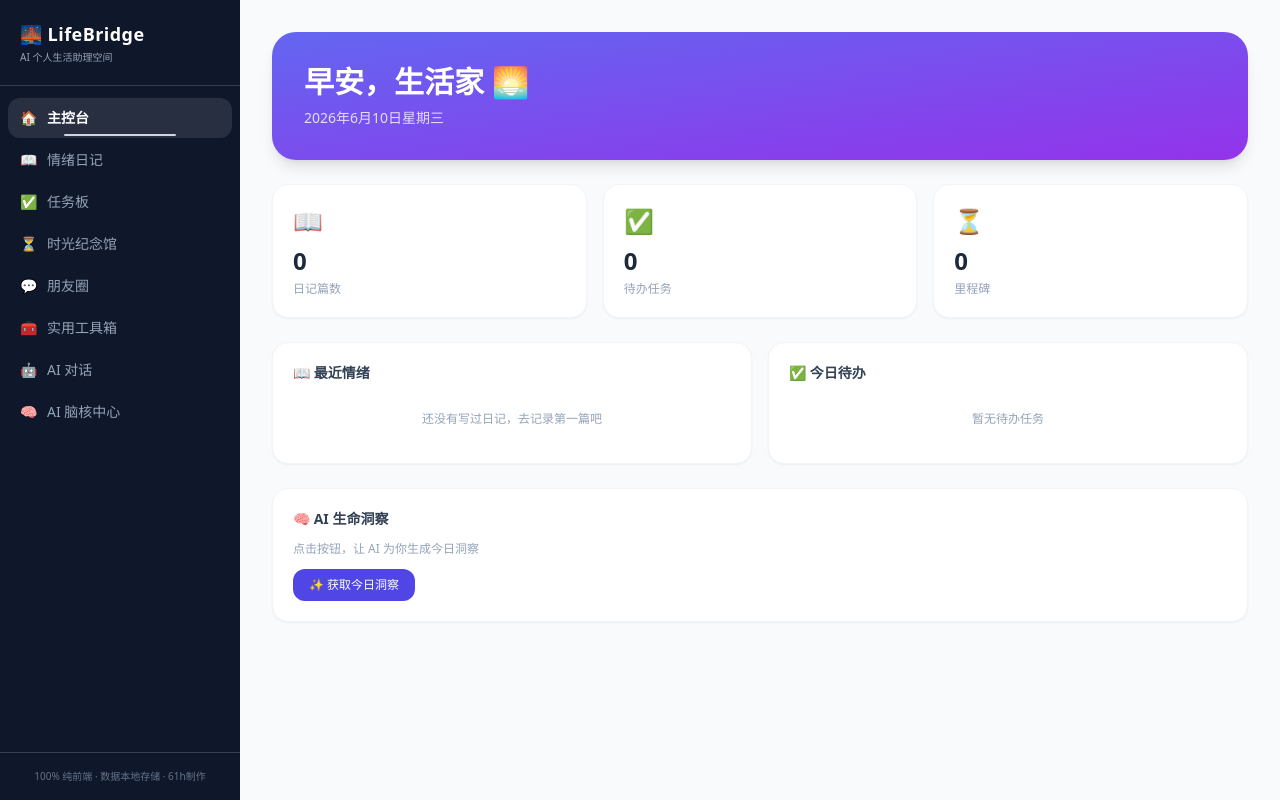
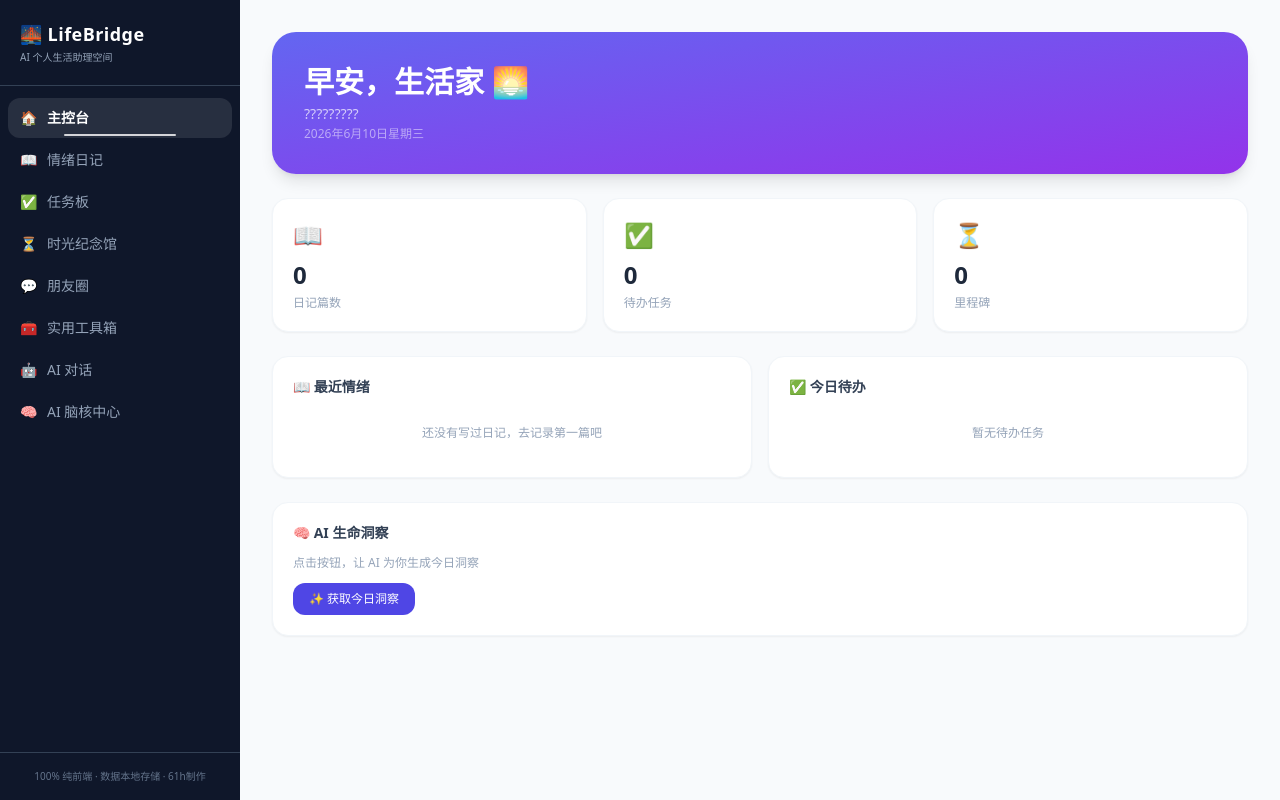
Before and after one commit to 61h-61h/lifebridge-ai, a Vue app: page / in a window 1280 px wide. Built offline with nearby package versions, Linux system fonts and the light colour scheme; a web font is replaced by a local one.

Commit message:
fix: 修复6项问题 — 历史对话加载、表情溢出、AI优化创建时、排版竖排、早中晚问候、61h制作

```diff
--- a/src/App.vue
+++ b/src/App.vue
@@ -48,7 +48,7 @@
     </main>
 
     <!-- 手机端底部导航栏 -->
-    <nav class="md:hidden fixed bottom-0 inset-x-0 bg-white border-t border-slate-200 flex justify-around py-1.5 z-30 safe-bottom z-30">
+    <nav class="md:hidden fixed bottom-0 inset-x-0 bg-white border-t border-slate-200 flex justify-around py-1.5 z-30 safe-bottom">
       <router-link v-for="item in bottomNavItems" :key="item.path" :to="item.path"
         class="flex flex-col items-center gap-0.5 px-1 py-1 rounded-lg text-[10px] transition-colors min-w-0"
         :class="$route.path === item.path ? 'text-indigo-600' : 'text-slate-400'">
--- a/src/views/Dashboard.vue
+++ b/src/views/Dashboard.vue
@@ -2,7 +2,8 @@
   <div class="p-4 md:p-8 space-y-4 md:space-y-6">
     <div class="bg-gradient-to-br from-indigo-500 to-purple-600 text-white p-5 md:p-8 rounded-2xl md:rounded-3xl shadow-lg">
       <h1 class="text-2xl md:text-3xl font-black">早安，生活家 🌅</h1>
-      <p class="mt-1 md:mt-2 text-white/80 text-xs md:text-sm">{{ today }}</p>
+      <p class="mt-1 text-white/70 text-xs md:text-sm">{{ greeting.sub }}</p>
+      <p class="mt-0.5 text-white/50 text-[10px] md:text-xs">{{ today }}</p>
     </div>
 
     <div class="grid grid-cols-1 md:grid-cols-3 gap-4">
@@ -56,7 +57,10 @@ import { ref, computed } from 'vue';
 import { storage, KEYS } from '../services/storage';
 import { askAI } from '../services/ai';
 
-const today = new Date().toLocaleDateString('zh-CN', { year: 'numeric', month: 'long', day: 'numeric', weekday: 'long' });
+const now = new Date();
+const hour = now.getHours();
+const greeting = hour < 6 ? { text: '??????? ??', sub: '??????????' } : hour < 12 ? { text: '?????? ??', sub: '?????????' } : hour < 14 ? { text: '?????? ??', sub: '?????????' } : hour < 18 ? { text: '??????? ???', sub: '?????????' } : { text: '?????? ??', sub: '?????????' };
+const today = now.toLocaleDateString('zh-CN', { year: 'numeric', month: 'long', day: 'numeric', weekday: 'long' });
 
 const recentDiaries = computed(() => storage.get(KEYS.DIARIES).slice(0, 3));
 const pendingTasks = computed(() => storage.get(KEYS.TASKS).filter(t => !t.done).slice(0, 5));
--- a/src/views/Diary.vue
+++ b/src/views/Diary.vue
@@ -6,10 +6,10 @@
     </div>
 
     <div class="bg-white p-4 md:p-6 rounded-2xl border border-slate-100 shadow-sm space-y-3 md:space-y-4">
-      <div class="flex items-center gap-2">
+      <div class="flex items-center gap-1 md:gap-2 flex-wrap">
         <span class="text-sm font-semibold text-slate-600">此刻心情：</span>
         <button v-for="m in moods" :key="m" @click="form.mood = m"
-          class="text-xl px-2 py-1 rounded-lg transition"
+          class="text-lg md:text-xl px-1 md:px-2 py-1 rounded-lg transition shrink-0"
           :class="form.mood === m ? 'bg-indigo-100 scale-110' : 'hover:bg-slate-50'">
           {{ m }}
         </button>
--- a/src/views/Settings.vue
+++ b/src/views/Settings.vue
@@ -1,13 +1,13 @@
 <template>
-  <div class="p-8 max-w-4xl mx-auto space-y-6">
+  <div class="p-4 md:p-8 max-w-4xl mx-auto space-y-4 md:space-y-6">
     <div class="border-b pb-4">
       <h1 class="text-2xl font-black text-slate-800">AI 大脑神经中心</h1>
       <p class="text-xs text-slate-400 mt-1">配置国内大模型密钥，数据纯前端存储在你的个人浏览器中，绝对安全。</p>
     </div>
 
-    <div class="p-4 bg-indigo-50 border border-indigo-100 rounded-2xl flex items-center justify-between">
+    <div class="p-4 bg-indigo-50 border border-indigo-100 rounded-2xl flex flex-col sm:flex-row items-start sm:items-center justify-between gap-3">
       <span class="text-sm font-semibold text-indigo-900">🧠 设定当前全站默认思维大脑：</span>
-      <select v-model="active" @change="save" class="p-2 border rounded-xl bg-white outline-none text-sm font-medium">
+      <select v-model="active" @change="save" class="p-2 border rounded-xl bg-white outline-none text-sm font-medium w-full sm:w-auto">
         <option value="zhipu">智谱 GLM-4-Flash (最推荐・免费)</option>
         <option value="deepseek">DeepSeek-Chat</option>
         <option value="qwen">阿里通义千问-Plus</option>
@@ -17,7 +17,7 @@
     </div>
 
     <div class="space-y-4">
-      <div v-for="(name, key) in providerNames" :key="key" class="bg-white p-5 rounded-2xl border border-slate-100 shadow-sm grid grid-cols-1 md:grid-cols-3 gap-4 items-center">
+      <div v-for="(name, key) in providerNames" :key="key" class="bg-white p-4 md:p-5 rounded-2xl border border-slate-100 shadow-sm grid grid-cols-1 md:grid-cols-3 gap-3 md:gap-4 items-center">
         <span class="font-bold text-slate-700 text-sm">{{ name }} API Key</span>
         <input v-model="keys[key]" type="password" placeholder="请输入官方申请的 sk-..." class="md:col-span-2 p-2.5 border rounded-xl text-xs font-mono outline-none focus:ring-1 focus:ring-slate-300" />
       </div>
--- a/src/views/Tasks.vue
+++ b/src/views/Tasks.vue
@@ -53,7 +53,7 @@ import { storage, KEYS } from '../services/storage';
 import { askAI } from '../services/ai';
 
 const showForm = ref(false);
-const form = ref({ title: '', quadrant: 'q2' });
+const form = ref({ title: '', quadrant: 'q2', useAI: false });
 const taskVersion = ref(0);
 const tasks = computed(() => {
   taskVersion.value;
```
